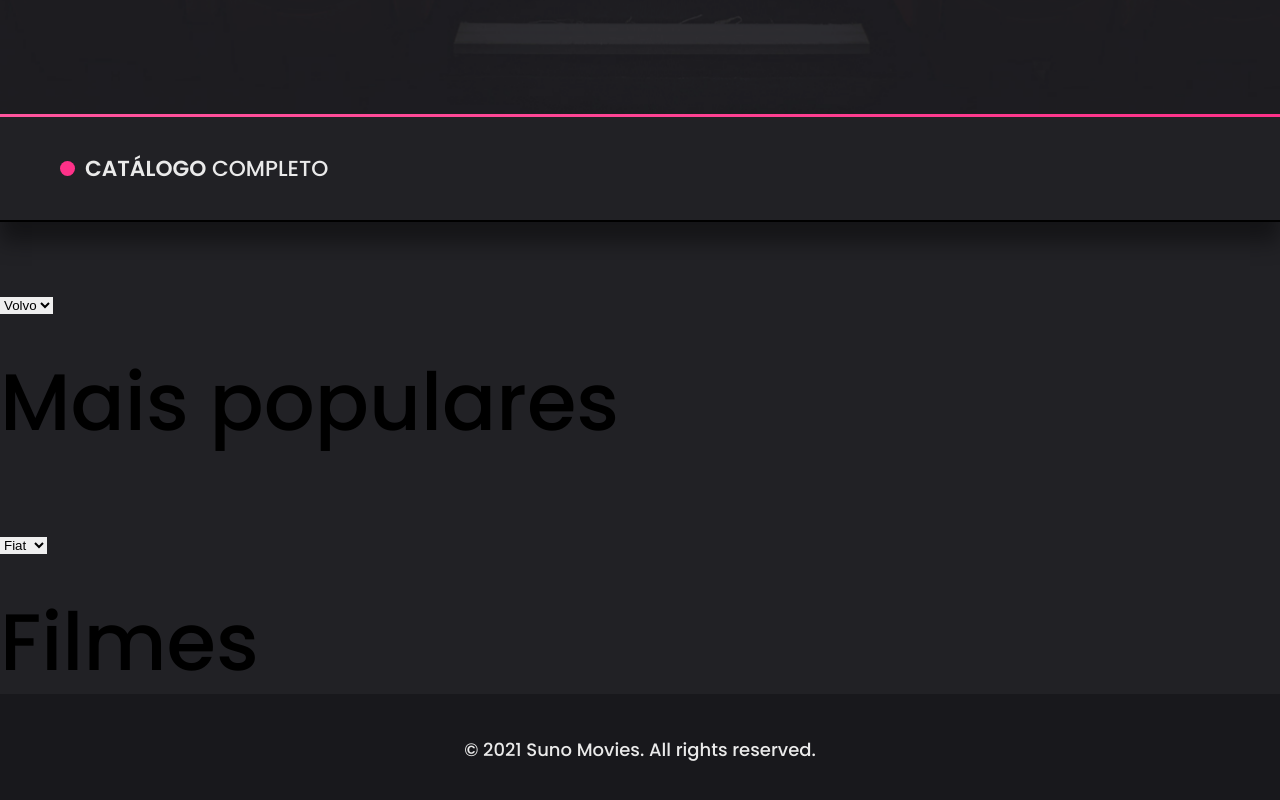
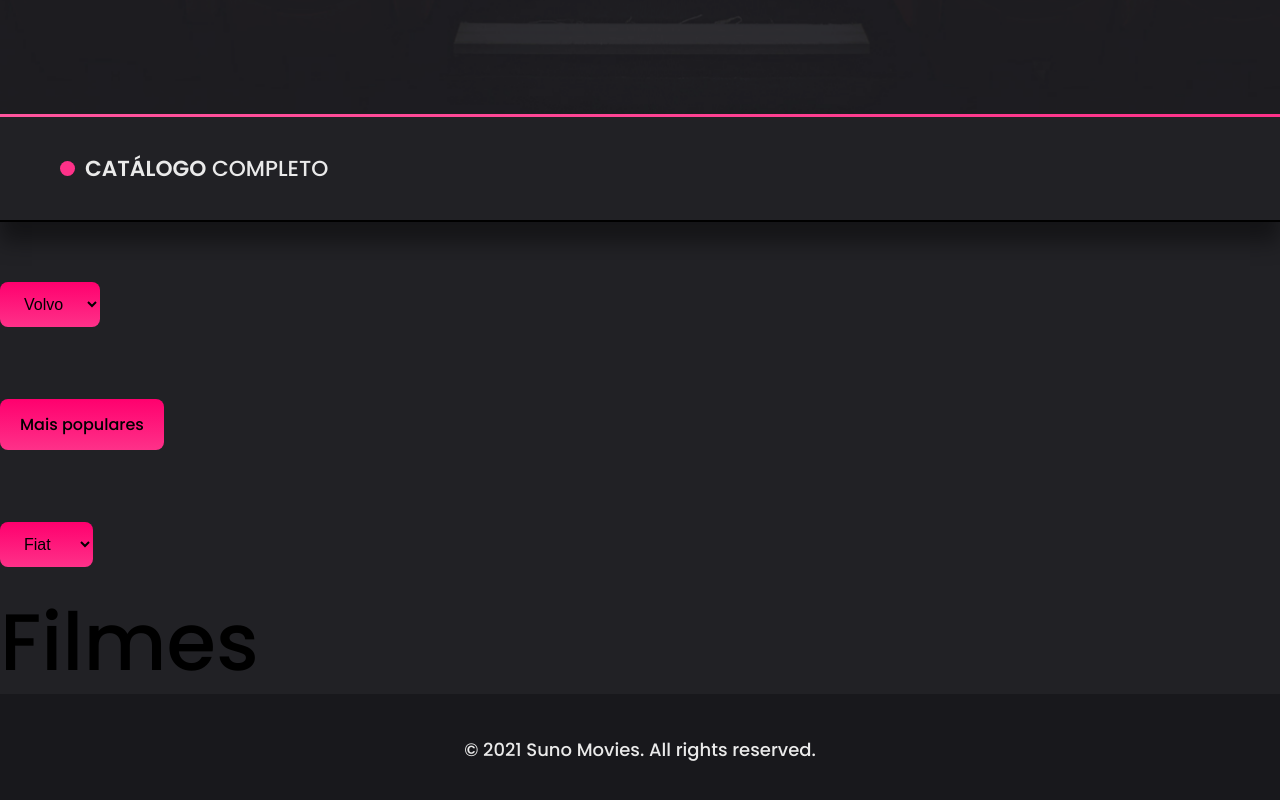
Before and after one commit to caiohenrique-developer/suno-movies, a Next.js app: page /catalogue in a window 1280 px wide. Shown: the part 690-1490 px from the top of the page. Built offline with nearby package versions, Linux system fonts and the light colour scheme.

Commit message:
:sparkles: [ FEAT ]: Create default button types

```diff
--- a/src/components/CTAButton/index.tsx
+++ b/src/components/CTAButton/index.tsx
@@ -1,7 +1,7 @@
 import React from 'react';
 import Link from 'next/link';
 
-import { Container } from './style';
+import { Container } from '@styles/components/CTAButton';
 
 import { CTAButtonProps } from '@utils/types/components';
 
--- a/src/pages/catalogue/index.tsx
+++ b/src/pages/catalogue/index.tsx
@@ -6,6 +6,7 @@ import { useHomeIndicator } from '@hooks/useHomeIndicator';
 import { CatalogueTitle } from '@components/CatalogueTitle';
 import { CardMovie } from '@components/CardMovie';
 
+import { SelectBtn, ActiveIndicator } from '@styles/components/CTAButton';
 import { Container } from '@styles/pages/Catalogue';
 
 export default function Catalogue() {
@@ -41,22 +42,24 @@ export default function Catalogue() {
             <div>
               <div>
                 <form>
-                  <select>
+                  <SelectBtn className='btn-pink'>
                     <option value='volvo'>Volvo</option>
                     <option value='saab'>Saab</option>
                     <option value='fiat'>Fiat</option>
                     <option value='audi'>Audi</option>
-                  </select>
+                  </SelectBtn>
                 </form>
 
-                <span>Mais populares</span>
+                <ActiveIndicator className='btn-pink'>
+                  Mais populares
+                </ActiveIndicator>
               </div>
 
               <form>
-                <select>
+                <SelectBtn className='btn-pink'>
                   <option value='fiat'>Fiat</option>
                   <option value='audi'>Audi</option>
-                </select>
+                </SelectBtn>
               </form>
             </div>
 
--- a/src/components/CTAButton/style.ts
+++ b/src/styles/components/CTAButton/index.ts
@@ -1,6 +1,6 @@
-import styled from 'styled-components';
+import styled, { css } from 'styled-components';
 
-export const Container = styled.a`
+export const BaseBtnStyles = css`
   display: inline-flex;
   align-items: center;
   justify-content: center;
@@ -34,3 +34,15 @@ export const Container = styled.a`
     }
   }
 `;
+
+export const Container = styled.a`
+  ${BaseBtnStyles}
+`;
+
+export const SelectBtn = styled.select`
+  ${BaseBtnStyles}
+`;
+
+export const ActiveIndicator = styled.span`
+  ${BaseBtnStyles}
+`;
```
